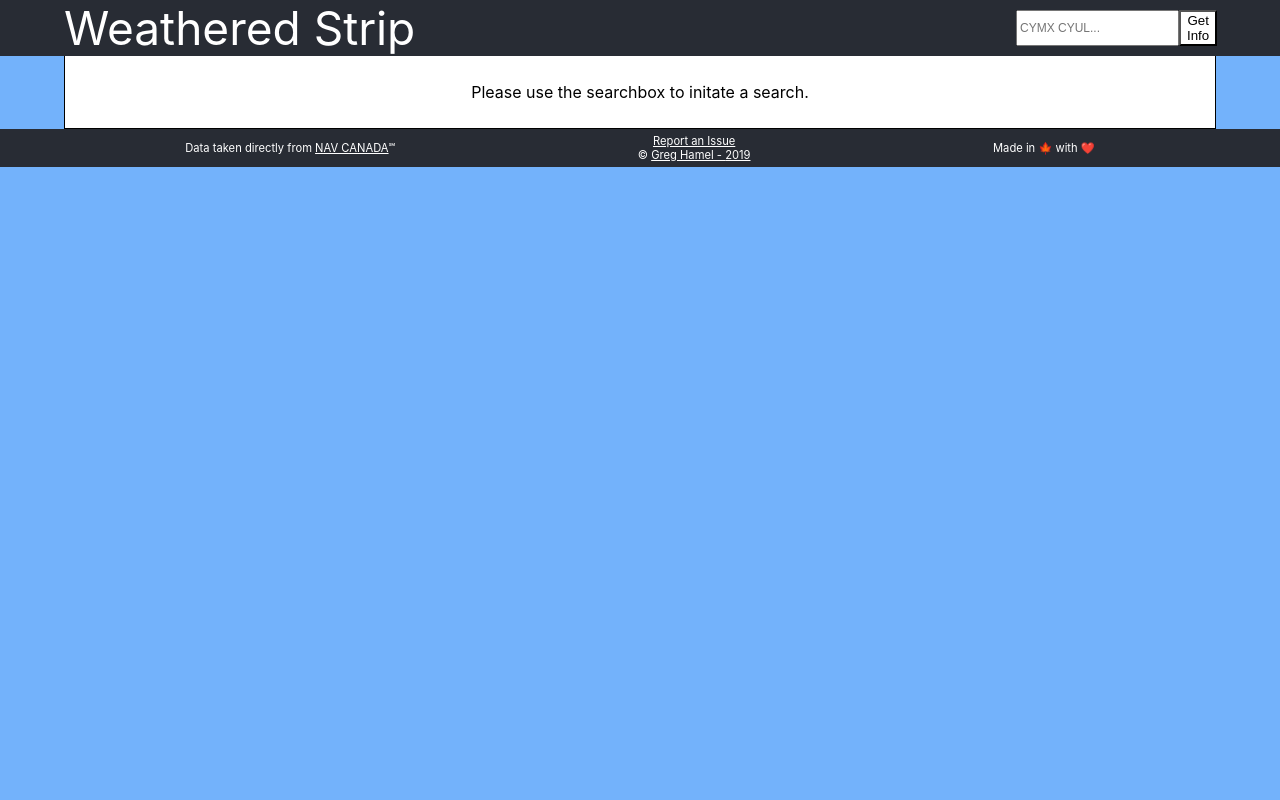
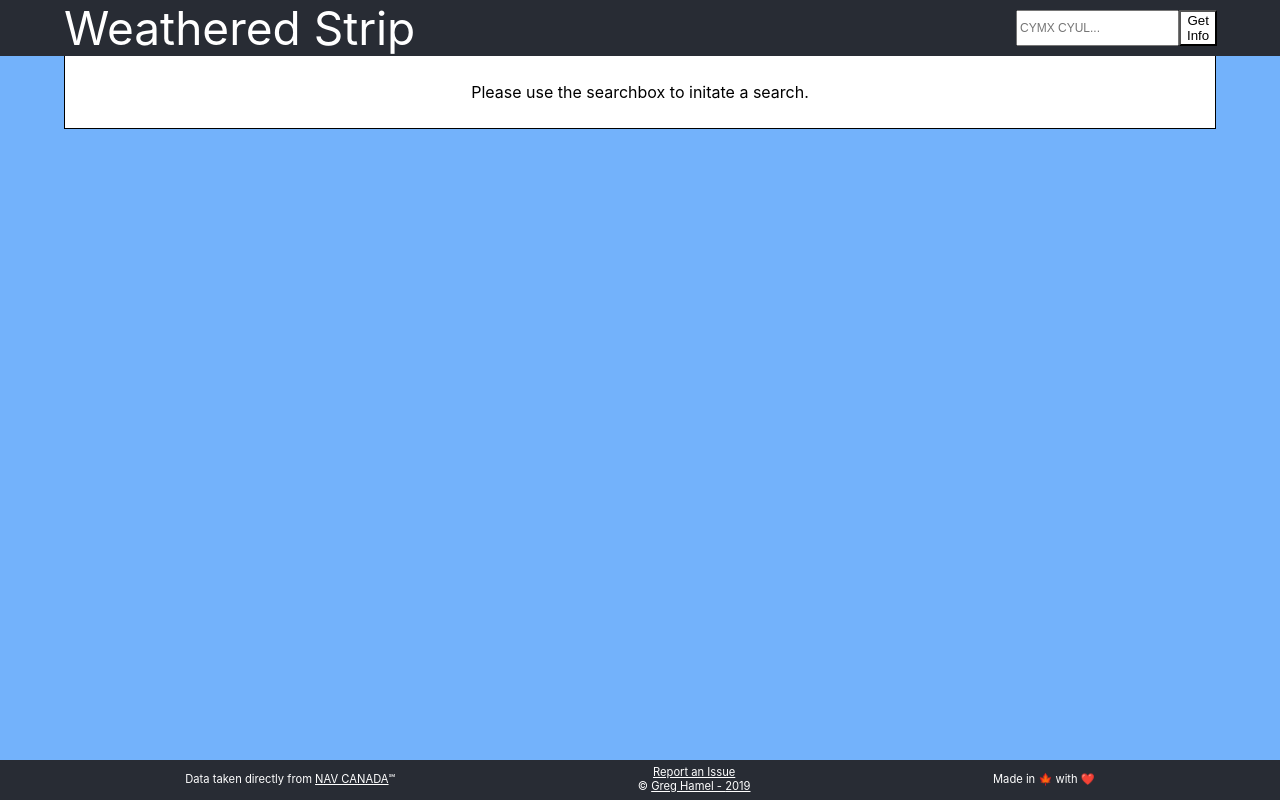
Before and after one commit to atapp/weatheredstrip, a React (Create React App) app in the folder client/: page / in a window 1280 px wide. Built offline with nearby package versions, Linux system fonts and the light colour scheme.

Commit message:
fix(css): ensure footer stays at bottom of page

```diff
--- a/client/src/App.css
+++ b/client/src/App.css
@@ -1,9 +1,18 @@
+html,
 body {
+  margin: 0;
+  padding: 0;
+  height: 100%;
   background-color: #73b2fb;
 }
 
 time {
   display: block;
+}
+
+#root {
+  position: relative;
+  min-height: 100%;
 }
 
 .App {
@@ -34,16 +43,6 @@ time {
   color: #61dafb;
 }
 
-
-@keyframes App-logo-spin {
-  from {
-    transform: rotate(0deg);
-  }
-  to {
-    transform: rotate(360deg);
-  }
-}
-
 .App-Title {
   font-size: calc(30px + 2vmin);
   color: white;
@@ -55,13 +54,14 @@ time {
 }
 
 .Content {
-  background-color: #FFF;
+  background-color: #73b2fb;
   width: 90%;
   min-width: 440px;
   display: flex;
   flex-direction: row;
   justify-content: space-between;
   margin: auto;
+  padding-bottom: 30px;
 }
 
 .Content-Header {
@@ -70,6 +70,10 @@ time {
 }
 
 .Footer {
+  position: absolute;
+  bottom: 0;
+  width: 100%;
+  height: 30px;
   padding: 5px 0px;
   color: #fff;
   font-size: 0.7em;
@@ -200,16 +204,17 @@ time {
 .UserContent {
   flex: 100% 1 1;
   display: flex;
+  background-color: #FFF;
   flex-direction: column;
   align-content: center;
   border-right: 1px black solid;
+  border-bottom: 1px black solid;
   padding: 10px 20px;
 }
 
 #navbar {
   flex: 70px 0 0;
   padding-top: 55px;
-  background-color: #73b2fb;
   border-right: 1px black solid;
 }
 
```
